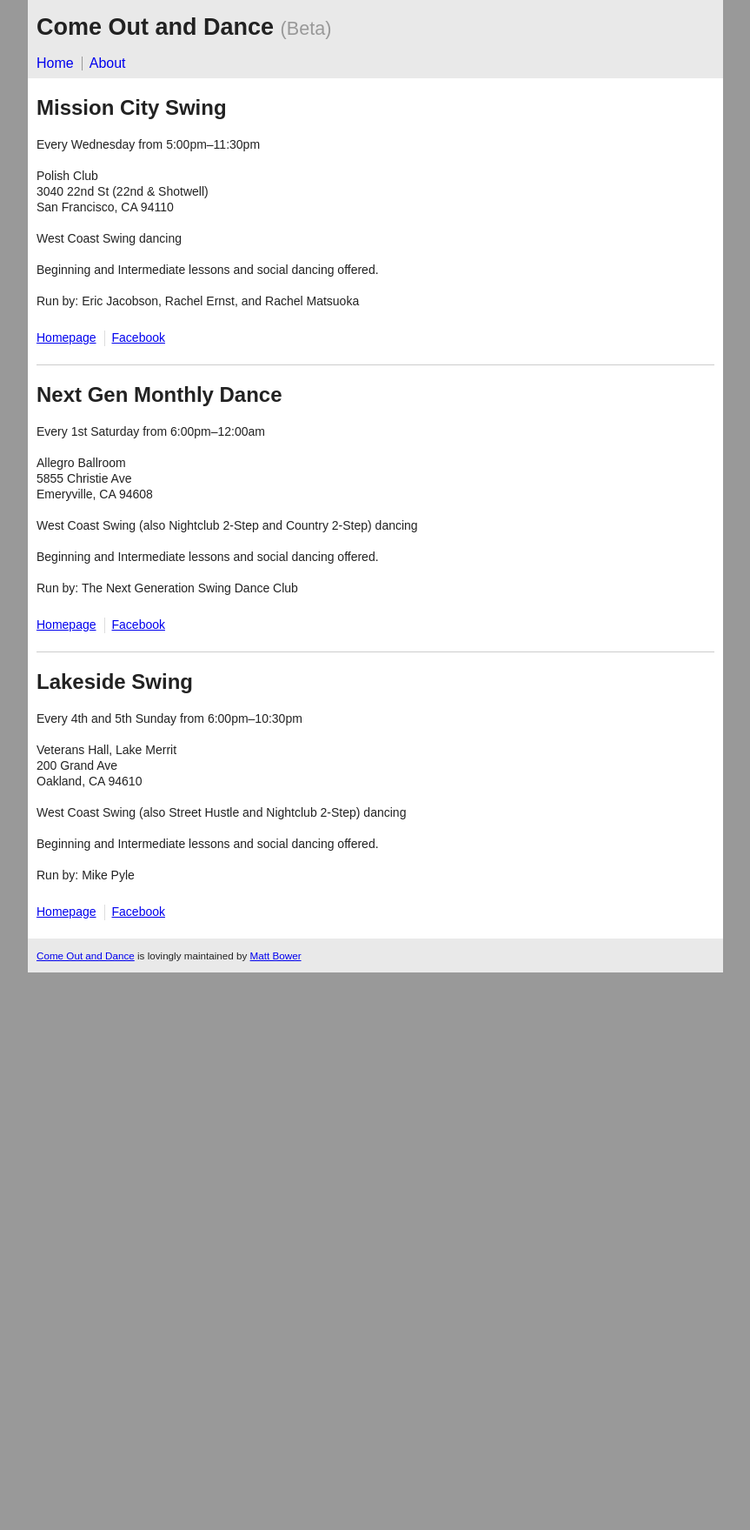
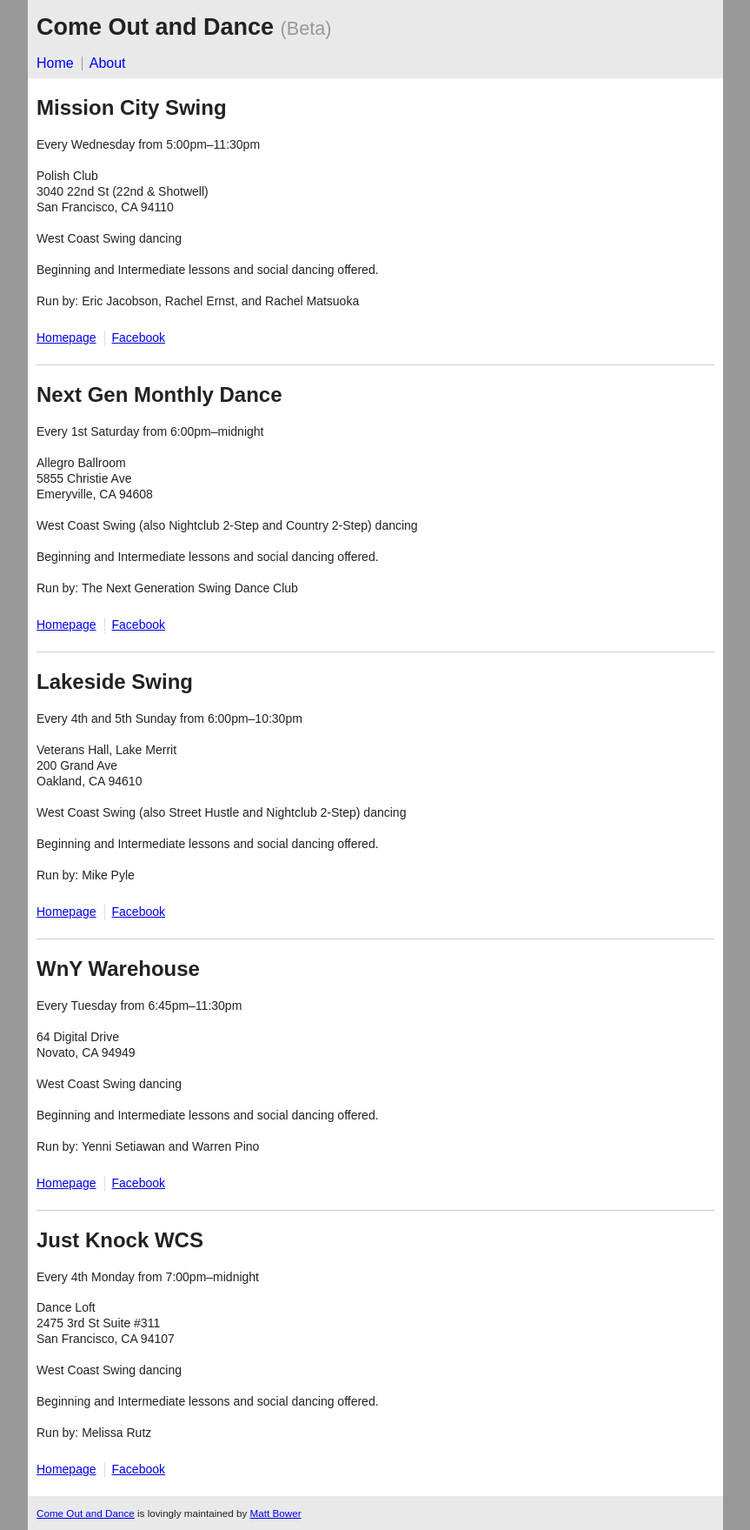
Before and after one commit to comeoutanddance/comeoutanddance.github.io, a Jekyll site: the page built from index.html, in a window 1280 px wide. Shown: the whole page at 87% size, without its empty margins (208-1071 px from the left). Built offline with Jekyll 4.4.1, drawn with Linux system fonts in a browser that asks for light colours; Markdown is read by kramdown in place of the engine named in the settings; before the commit the page ends 1118 px from its top, so only the background shows below that.

Commit message:
Add more venues
* WnY Tuesday WCS
* Just Knock WCS

```diff
--- a/_data/venues.yml
+++ b/_data/venues.yml
@@ -42,7 +42,7 @@
     day: Saturday
     recurrence: [ 1 ]
     start: "18:00"
-    end: "0:00"
+    end: "00:00"
 
 - name: Lakeside Swing
   address:
@@ -66,3 +66,46 @@
     recurrence: [ 4 , 5 ]
     start: "18:00"
     end: "22:30"
+
+- name: WnY Warehouse
+  address:
+    street: 64 Digital Drive
+    city: Novato
+    state: CA
+    zip: 94949
+  styles:
+    primary: [ West Coast Swing ]
+  lessons: [ Beginning , Intermediate ]
+  social: true
+  links:
+    url: http://www.wnywarehouse.com/
+    facebook: https://www.facebook.com/groups/64119550422/
+    # twitter: false
+  staff: [ Yenni Setiawan , Warren Pino ]
+  when:
+    day: Tuesday
+    recurrence: weekly
+    start: "18:45"
+    end: "23:30"
+
+- name: Just Knock WCS
+  address:
+    name: Dance Loft
+    street: "2475 3rd St Suite #311"
+    city: San Francisco
+    state: CA
+    zip: 94107
+  styles:
+    primary: [ West Coast Swing ]
+  lessons: [ Beginning , Intermediate ]
+  social: true
+  links:
+    url: http://melissarutz.com/justknockwcs.php
+    facebook: https://www.facebook.com/groups/thedanceloft/
+    # twitter: false
+  staff: [ Melissa Rutz ]
+  when:
+    day: Monday
+    recurrence: [ 4 ]
+    start: "19:00"
+    end: "00:00"
```
